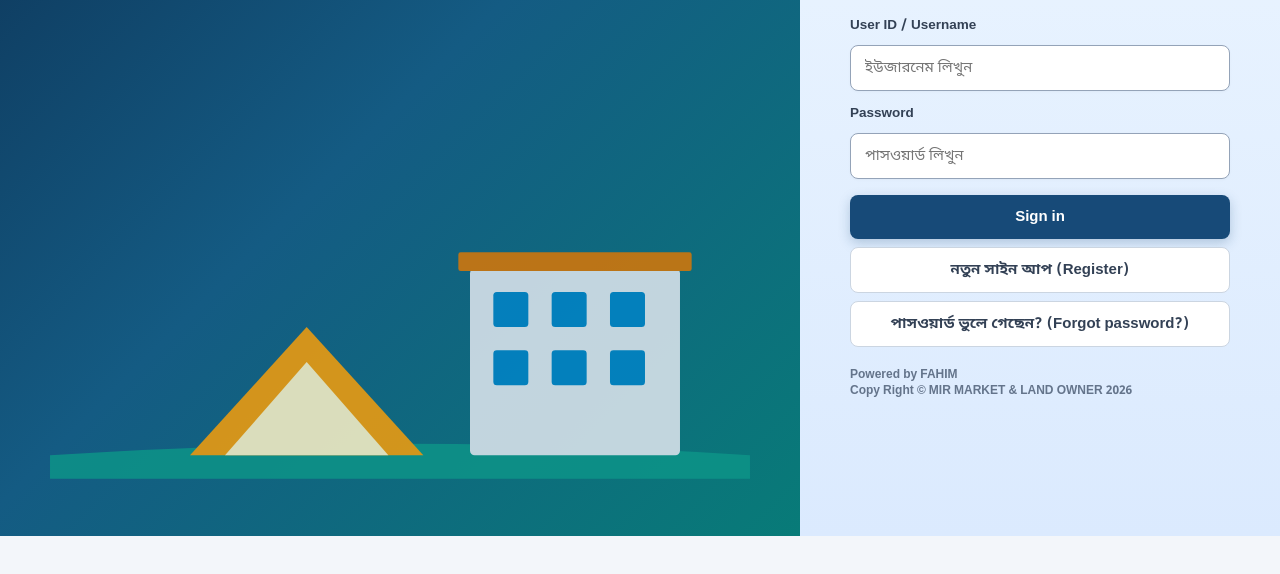
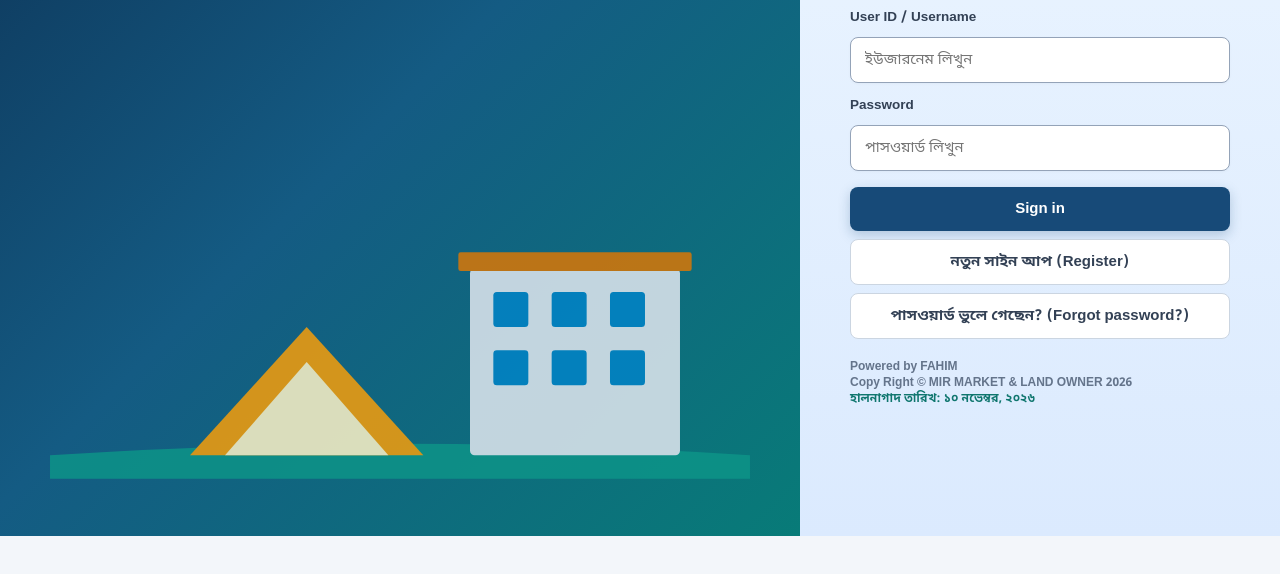
Before and after one commit to powerdbyfahim/MIR-MARKET-LAND, a plain HTML site: page index.html in a window 1280 px wide. Shown: the part 264-838 px from the top of the page. Drawn offline with Linux system fonts and the light colour scheme.

Commit message:
Update index.html
new update

```diff
--- a/index.html
+++ b/index.html
@@ -245,7 +245,11 @@ table.data-table th{background:#eef5fb;color:var(--blue)}
        <button type="button" class="secondary" onclick="forgotOfflinePassword()">পাসওয়ার্ড ভুলে গেছেন? (Forgot password?)</button>
       </div>
 
-      <p style="text-align:left;margin:20px 0 0;color:#64748b;font-weight:600;font-size:12px">Powered by FAHIM<br><span id="dynamicCopyright">Copy Right © MIR MARKET & LAND OWNER 2026</span></p>
+      <p style="text-align:left;margin:20px 0 0;color:#64748b;font-weight:600;font-size:12px">
+        Powered by FAHIM<br>
+        <span id="dynamicCopyright">Copy Right © MIR MARKET & LAND OWNER 2026</span><br>
+        <span id="dynamicLiveDate" style="color:#0f766e;font-weight:700;"></span>
+      </p>
       <p id="authError" style="color:#b42318;font-weight:700"></p>
     </div>
   </div>
@@ -943,6 +947,12 @@ function initDefaults(){
   if(copyEl){
     copyEl.textContent = `Copy Right © MIR MARKET & LAND OWNER ${currentYear}`;
   }
+
+  const liveDateEl = document.getElementById('dynamicLiveDate');
+  if(liveDateEl){
+    const formattedLiveDate = now.toLocaleDateString('bn-BD', { day: 'numeric', month: 'long', year: 'numeric' });
+    liveDateEl.textContent = `হালনাগাদ তারিখ: ${formattedLiveDate}`;
+  }
 }
 refreshTenantList();initDefaults();renderIncomeExpense();ids.forEach(id=>el(id).addEventListener('input',updateAll));updateAll();
 
```
